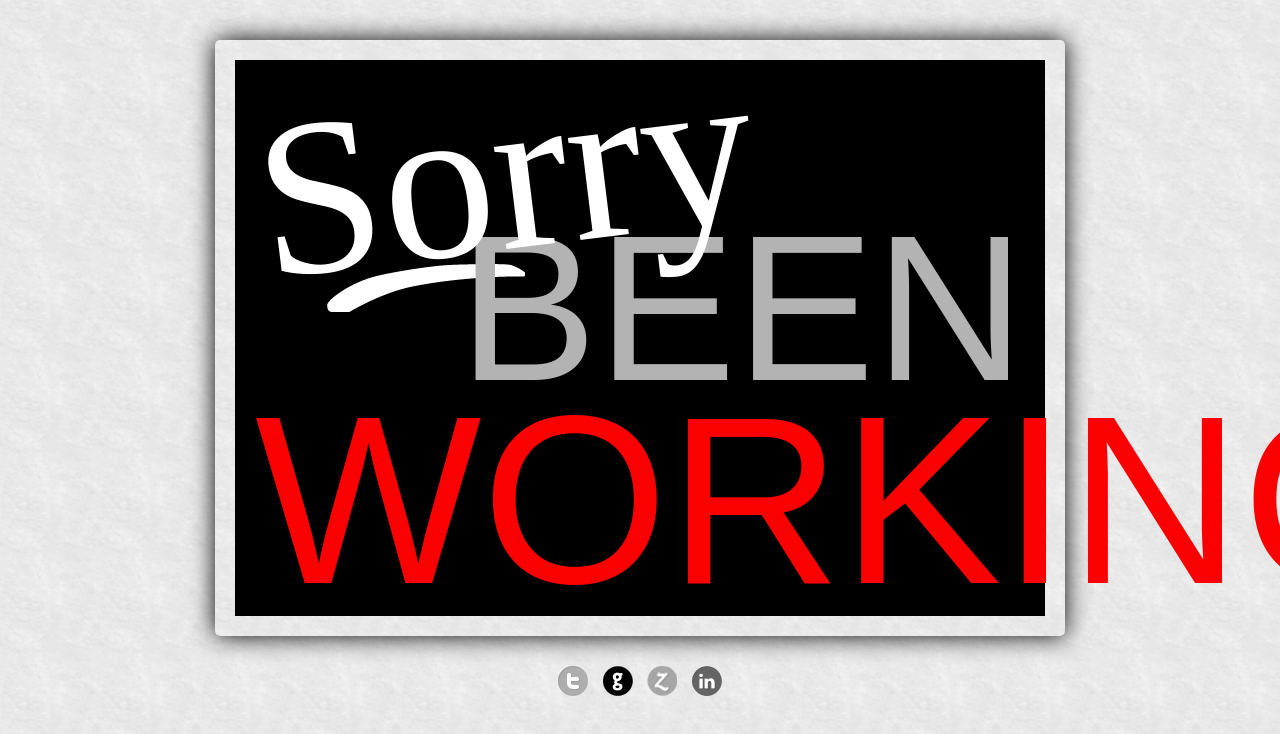
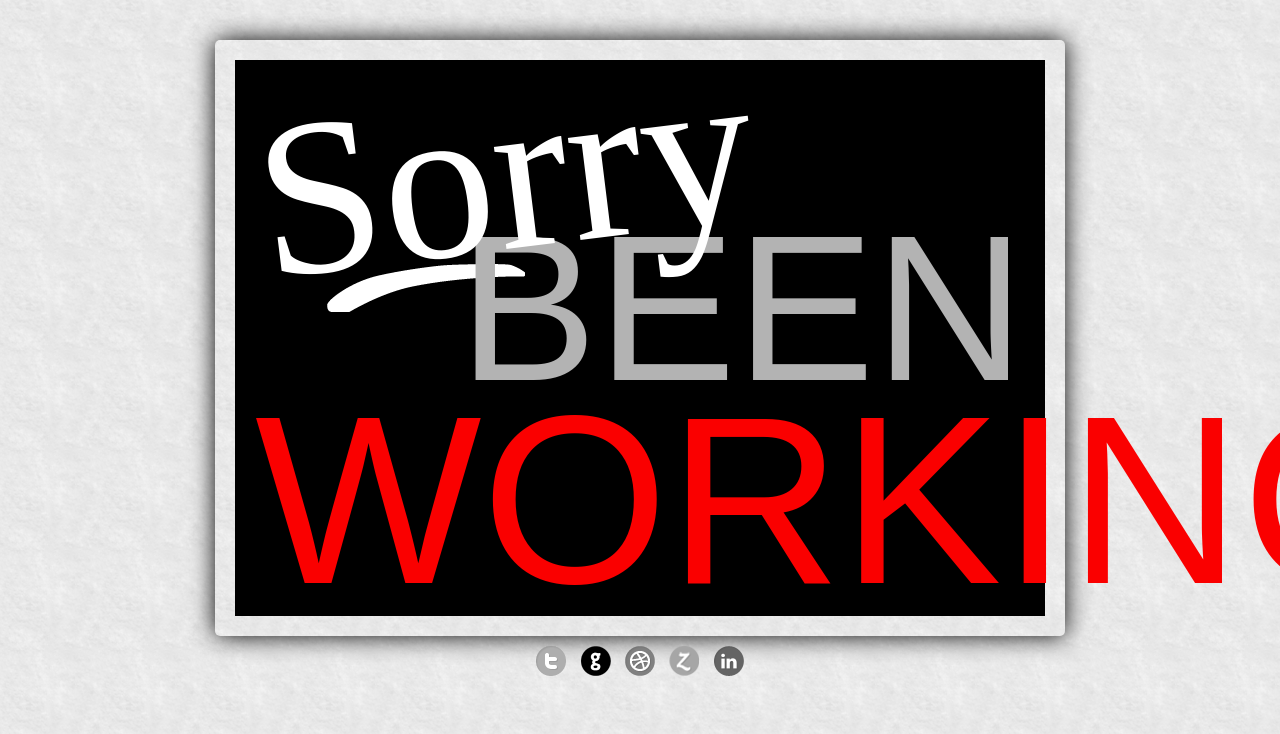
Before and after one commit to kristoferjoseph/kristoferjoseph.github.com, a plain HTML site: page index.html in a window 1280 px wide. Shown: the top 734 px of the page. Drawn offline with Linux system fonts and the light colour scheme.

Commit message:
Adding dribbble link

```diff
--- a/css/styles.css
+++ b/css/styles.css
@@ -140,7 +140,7 @@ table {
 .footer-nav  {
   line-height: 0px;
   text-align: center;
-  margin: 20px auto;
+  margin: 0 auto;
 }
 
 .footer-nav li {
@@ -171,6 +171,10 @@ table {
   background-position: -80px 0px;
 }
 
+.dribbble {
+  background-position: -120px 0px;
+}
+
 .github {
   background-position: -240px -40px;
 }
--- a/index.html
+++ b/index.html
@@ -1,4 +1,24 @@
 <!DOCTYPE html PUBLIC "-//W3C//DTD HTML 4.01//EN">
+<!--
+  _,  _, __, __, , _
+ (_  / \ |_) |_) \ |
+ , ) \ / | \ | \  \|
+  ~   ~  ~ ~ ~ ~   )
+                  ~'
+ __, __, __, _, _   _  _  _, __, _,_ _ _, _  _,
+ |_) |_  |_  |\ |   |  | / \ |_) |_/ | |\ | / _
+ |_) |   |   | \|   |/\| \ / | \ | \ | | \| \ /
+ ~   ~~~ ~~~ ~  ~   ~  ~  ~  ~ ~ ~ ~ ~ ~  ~  ~
+
+ __,  _, __,   ___ _,_ __,   _, _  _, _, _
+ |_  / \ |_)    |  |_| |_    |\/| / \ |\ |
+ |   \ / | \    |  | | |     |  | |~| | \|
+ ~    ~  ~ ~    ~  ~ ~ ~~~   ~  ~ ~ ~ ~  ~
+
+ Copyright Kristofer Joseph 2012
+ Use without permission or attribution is highly frowned upon.
+ email: kristoferjoseph at gmail dot com
+-->
 <html lang="en">
   <head>
     <meta http-equiv="Content-Type" content="text/html; charset=utf-8">
@@ -17,7 +37,7 @@
       <div class="sign">
         <div class="inner">
           <p class="sorry clearfix">Sorry</p>
-          <span class="stroke"></span>
+          <div class="stroke"></div>
           <p class="been">BEEN</p>
           <p class="working clearfix">WORKING</p>
         </div>
@@ -28,6 +48,9 @@
         <li><a
           href="http://www.github.com/kristoferjoseph"><div class="services
           github"></div></a></li>
+        <li><a
+          href="http://www.dribbble.com/dam"><div class="services
+          dribbble"></div></a></li>
         <li ><a
           href="http://www.zerply.com/kristoferjoseph"><div class="services
             zerply"></div></a></li>
```
